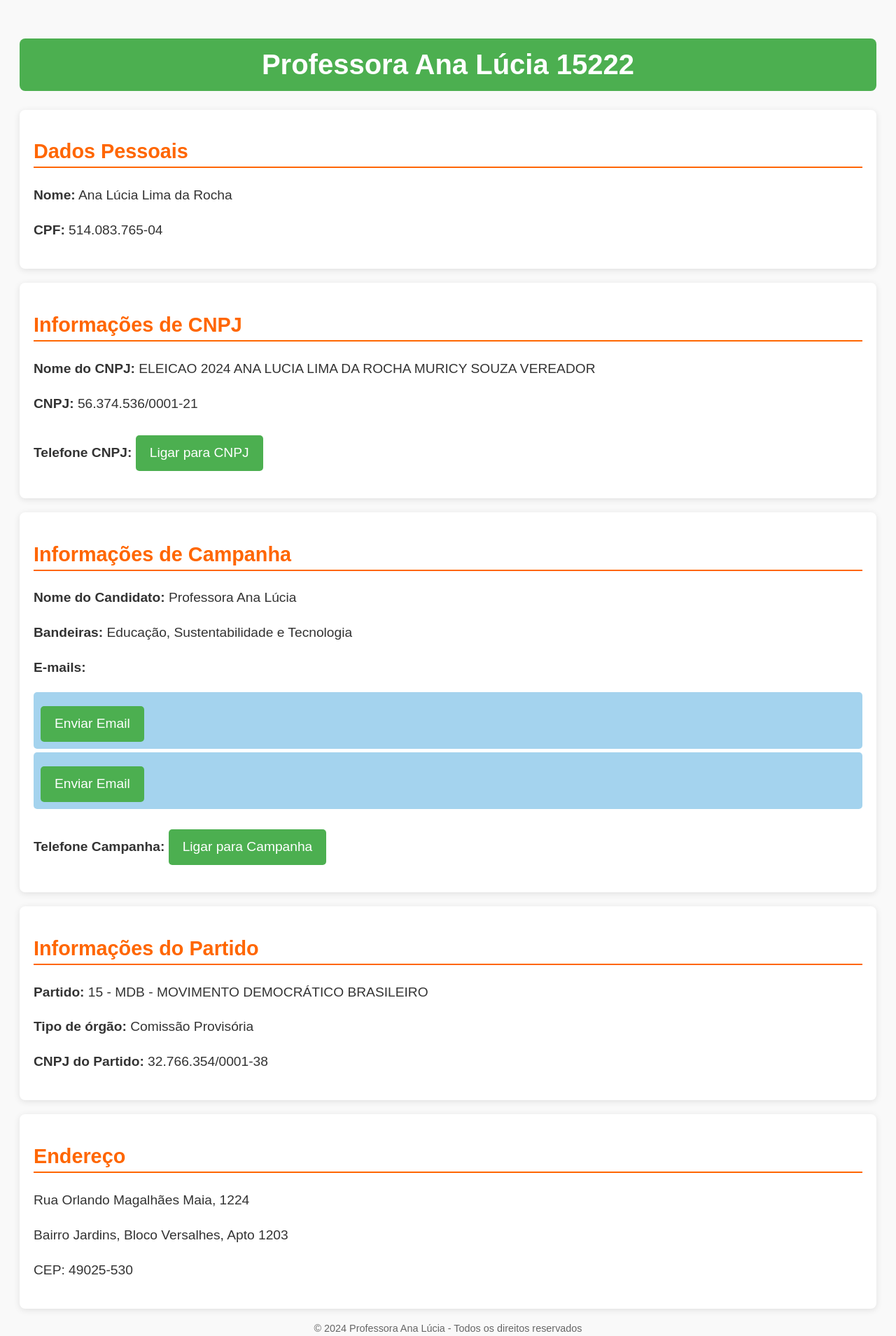
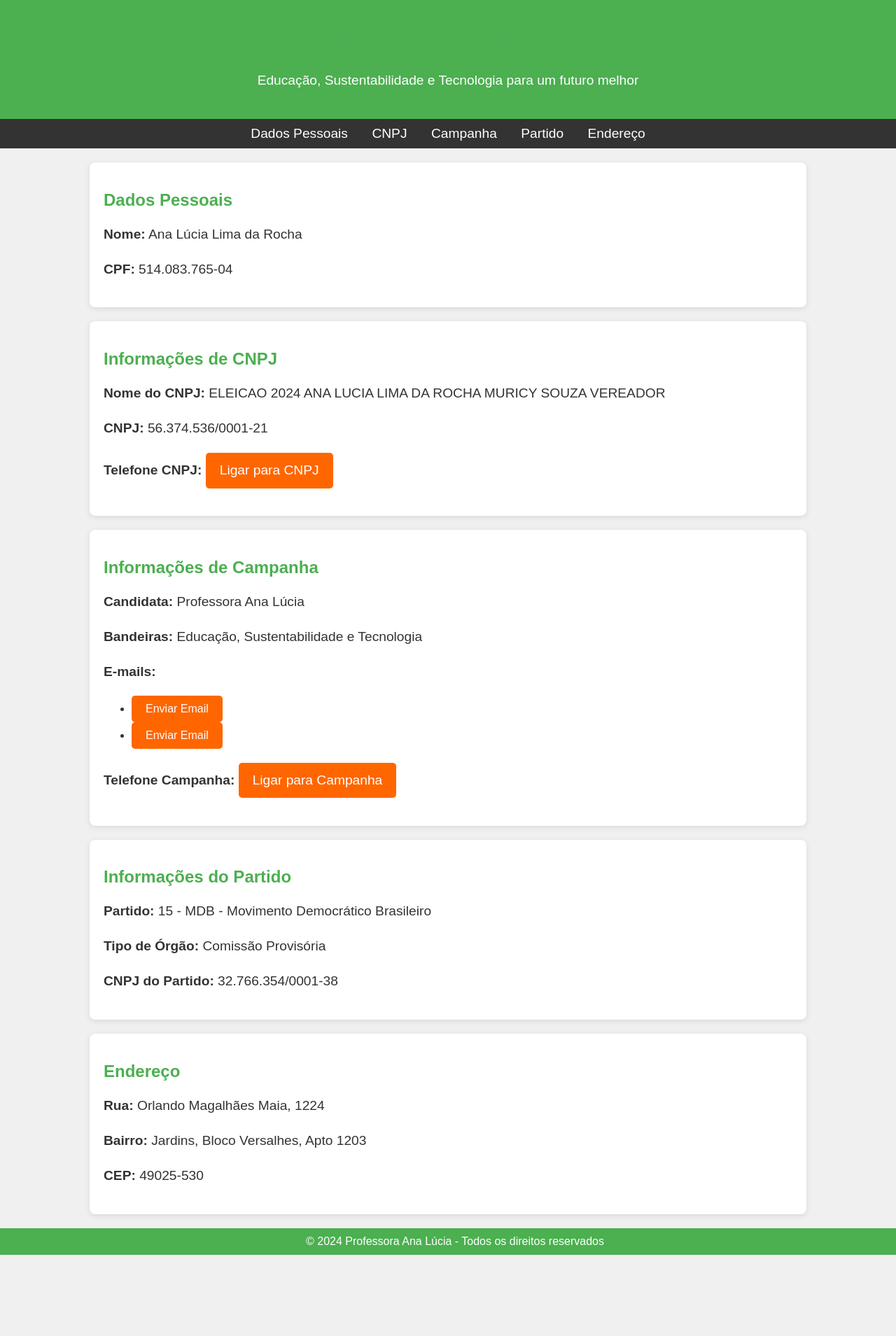
Before and after one commit to Profanalucia15222/profanalucia15222.github.io, a plain HTML site: page index.html in a window 1280 px wide. Shown: the whole page at 70% size. After the commit the page ends 1793 px from the top, so only its background shows below. Drawn offline with Linux system fonts and the light colour scheme.

Commit message:
Update index.html

```diff
--- a/index.html
+++ b/index.html
@@ -3,101 +3,120 @@
 <head>
     <meta charset="UTF-8">
     <meta name="viewport" content="width=device-width, initial-scale=1.0">
-    <meta name="description" content="Site da candidata Professora Ana Lúcia 15222, informações sobre sua campanha e partido.">
-    <meta name="keywords" content="Ana Lúcia, candidata, vereadora, campanha, MDB, educação, sustentabilidade, tecnologia">
+    <meta name="description" content="Site da Professora Ana Lúcia - Candidata a Vereadora 15222. Educação, Sustentabilidade e Tecnologia">
+    <meta name="keywords" content="Ana Lúcia, vereadora, campanha, MDB, educação, sustentabilidade, tecnologia">
     <meta name="author" content="Professora Ana Lúcia">
-    <title>Professora Ana Lúcia 15222 - Informações de Campanha</title>
+    <title>Professora Ana Lúcia - Candidata a Vereadora 15222</title>
+    <link rel="stylesheet" href="style.css">
     <style>
         body {
             font-family: 'Arial', sans-serif;
-            background-color: #f9f9f9;
+            background-color: #f0f0f0;
+            color: #333;
+            margin: 0;
+            padding: 0;
+        }
+        header {
+            background-color: #4CAF50;
+            color: white;
             padding: 20px;
-            color: #333;
+            text-align: center;
         }
-        h1 {
+        nav {
+            background-color: #333;
+            padding: 10px;
             text-align: center;
-            background-color: #4CAF50;
-            color: #fff;
-            padding: 15px;
-            font-size: 2.5em;
-            border-radius: 8px;
+        }
+        nav a {
+            color: white;
+            text-decoration: none;
+            margin: 0 15px;
+            font-size: 1.2em;
+        }
+        .container {
+            width: 80%;
+            margin: 20px auto;
         }
         section {
             background-color: #fff;
             padding: 20px;
-            margin: 20px 0;
+            margin-bottom: 20px;
             border-radius: 8px;
-            box-shadow: 0 2px 10px rgba(0, 0, 0, 0.1);
+            box-shadow: 0px 2px 8px rgba(0, 0, 0, 0.1);
         }
-        h2 {
-            color: #FF6600;
-            font-size: 1.8em;
-            border-bottom: 2px solid #FF6600;
-            padding-bottom: 5px;
+        h1, h2 {
+            color: #4CAF50;
         }
-        p, ul li {
+        p {
             font-size: 1.2em;
             line-height: 1.6;
         }
-        ul {
-            list-style-type: none;
-            padding-left: 0;
-        }
-        ul li {
-            background-color: #A4D3EE;
+        footer {
+            background-color: #4CAF50;
+            color: white;
+            text-align: center;
             padding: 10px;
-            margin-bottom: 5px;
-            border-radius: 5px;
-        }
-        footer {
-            text-align: center;
-            margin-top: 20px;
-            font-size: 0.9em;
-            color: #666;
+            position: relative;
+            bottom: 0;
+            width: 100%;
         }
         .btn {
             display: inline-block;
             padding: 10px 20px;
-            font-size: 1em;
-            color: #fff;
-            background-color: #4CAF50;
+            background-color: #FF6600;
+            color: white;
             text-decoration: none;
             border-radius: 5px;
-            margin-top: 10px;
             transition: background-color 0.3s ease;
         }
         .btn:hover {
-            background-color: #45a049;
+            background-color: #ff4500;
         }
         @media (max-width: 600px) {
+            .container {
+                width: 95%;
+            }
             h1 {
                 font-size: 1.8em;
             }
-            h2 {
-                font-size: 1.5em;
+            nav a {
+                font-size: 1em;
             }
         }
     </style>
 </head>
 <body>
-    <h1>Professora Ana Lúcia 15222</h1>
 
-    <section>
+    <header>
+        <h1>Professora Ana Lúcia - Candidata a Vereadora 15222</h1>
+        <p>Educação, Sustentabilidade e Tecnologia para um futuro melhor</p>
+    </header>
+
+    <nav>
+        <a href="#dados-pessoais">Dados Pessoais</a>
+        <a href="#informacoes-cnpj">CNPJ</a>
+        <a href="#informacoes-campanha">Campanha</a>
+        <a href="#partido">Partido</a>
+        <a href="#endereco">Endereço</a>
+    </nav>
+
+    <div class="container">
+        <section id="dados-pessoais">
             <h2>Dados Pessoais</h2>
             <p><strong>Nome:</strong> Ana Lúcia Lima da Rocha</p>
             <p><strong>CPF:</strong> 514.083.765-04</p>
         </section>
 
-    <section>
+        <section id="informacoes-cnpj">
             <h2>Informações de CNPJ</h2>
             <p><strong>Nome do CNPJ:</strong> ELEICAO 2024 ANA LUCIA LIMA DA ROCHA MURICY SOUZA VEREADOR</p>
             <p><strong>CNPJ:</strong> 56.374.536/0001-21</p>
             <p><strong>Telefone CNPJ:</strong> <a href="tel:+5579988660646" class="btn">Ligar para CNPJ</a></p>
         </section>
 
-    <section>
+        <section id="informacoes-campanha">
             <h2>Informações de Campanha</h2>
-        <p><strong>Nome do Candidato:</strong> Professora Ana Lúcia</p>
+            <p><strong>Candidata:</strong> Professora Ana Lúcia</p>
             <p><strong>Bandeiras:</strong> Educação, Sustentabilidade e Tecnologia</p>
             <p><strong>E-mails:</strong></p>
             <ul>
@@ -107,22 +126,26 @@
             <p><strong>Telefone Campanha:</strong> <a href="tel:+5579981353121" class="btn">Ligar para Campanha</a></p>
         </section>
 
-    <section>
+        <section id="partido">
             <h2>Informações do Partido</h2>
-        <p><strong>Partido:</strong> 15 - MDB - MOVIMENTO DEMOCRÁTICO BRASILEIRO</p>
-        <p><strong>Tipo de órgão:</strong> Comissão Provisória</p>
+            <p><strong>Partido:</strong> 15 - MDB - Movimento Democrático Brasileiro</p>
+            <p><strong>Tipo de Órgão:</strong> Comissão Provisória</p>
             <p><strong>CNPJ do Partido:</strong> 32.766.354/0001-38</p>
         </section>
 
-    <section>
+        <section id="endereco">
             <h2>Endereço</h2>
-        <p>Rua Orlando Magalhães Maia, 1224</p>
-        <p>Bairro Jardins, Bloco Versalhes, Apto 1203</p>
-        <p>CEP: 49025-530</p>
+            <p><strong>Rua:</strong> Orlando Magalhães Maia, 1224</p>
+            <p><strong>Bairro:</strong> Jardins, Bloco Versalhes, Apto 1203</p>
+            <p><strong>CEP:</strong> 49025-530</p>
         </section>
+    </div>
 
     <footer>
         © 2024 Professora Ana Lúcia - Todos os direitos reservados
     </footer>
+
 </body>
 </html>
+
+</html>
```
Lines whose indentation alone changed are shown as unchanged.
